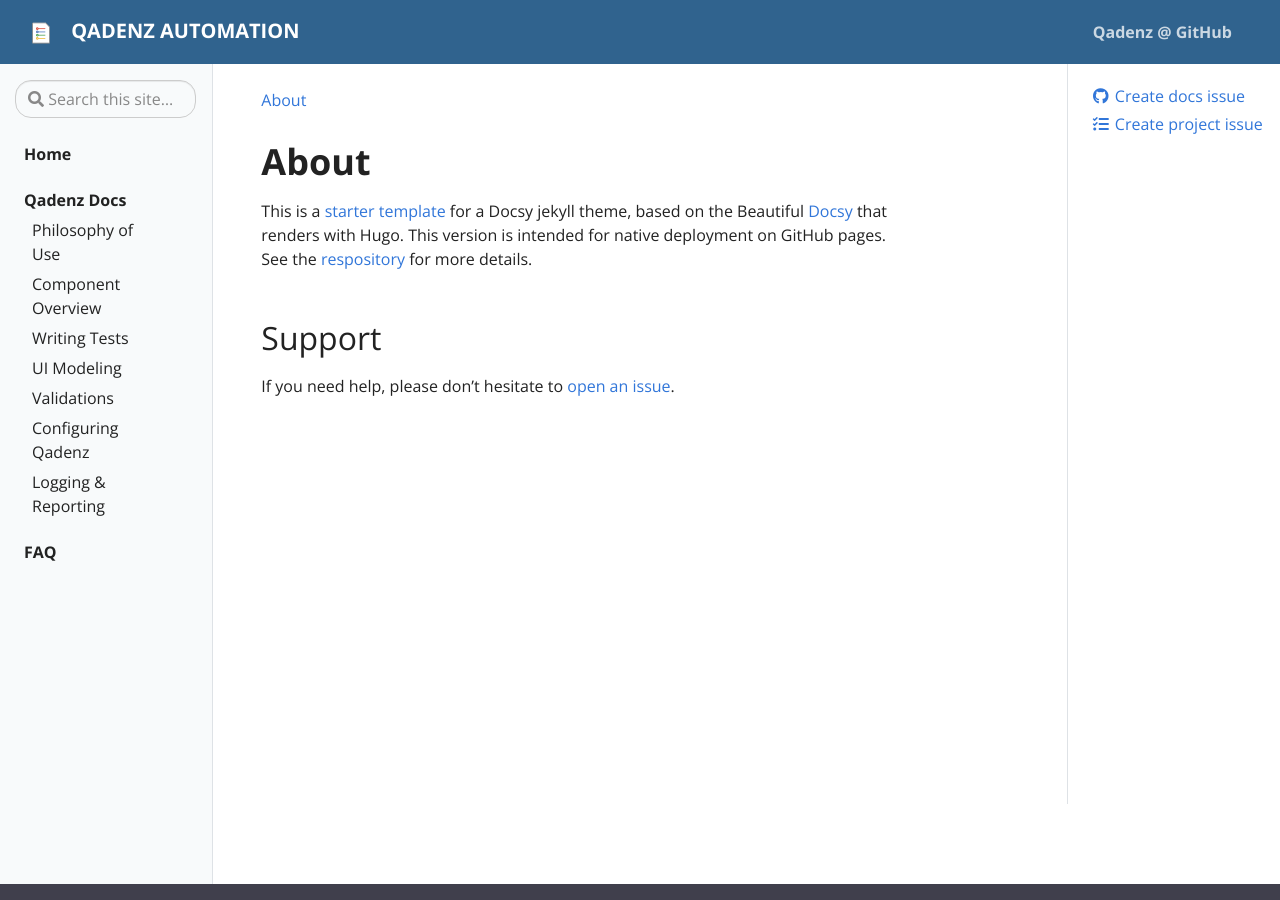
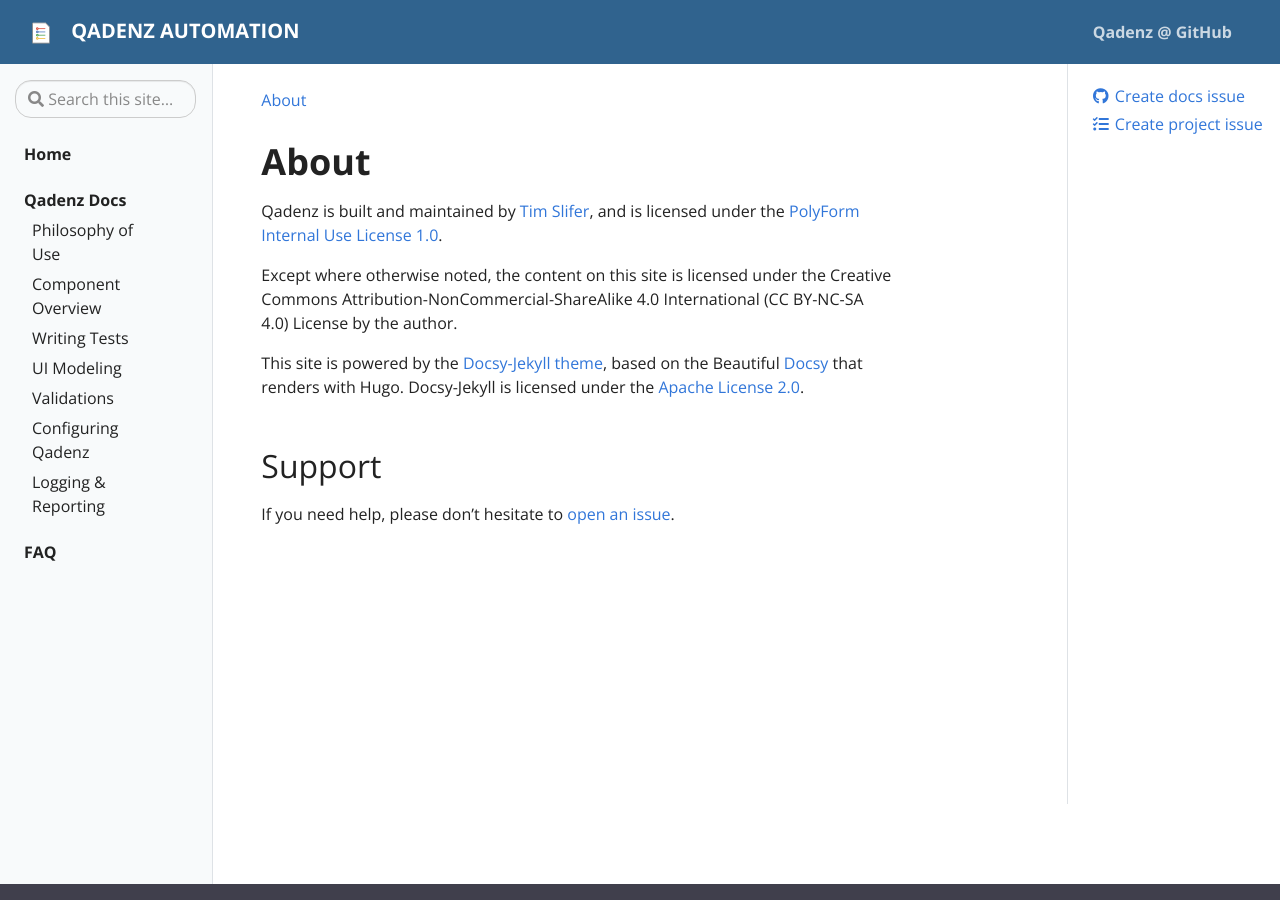
Before and after one commit to qadenz/qadenz.github.io, a Jekyll site: the page built from pages/about.md, in a window 1280 px wide and 900 px high. Built offline with Jekyll 4.4.1, drawn with Linux system fonts in a browser that asks for light colours.

Commit message:
Updated About page

```diff
--- a/pages/about.md
+++ b/pages/about.md
@@ -5,10 +5,12 @@ permalink: /about/
 
 # About
 
-This is a [starter template](https://vsoch.github.io/docsy-jekyll/) for a Docsy jekyll theme, based
-on the Beautiful [Docsy](https://github.com/google/docsy) that renders with Hugo. This version is intended for
-native deployment on GitHub pages. See the [respository]({{ site.repo }}) for more details.
+Qadenz is built and maintained by [Tim Slifer](http://slifer.dev), and is licensed under the [PolyForm Internal Use License 1.0](https://polyformproject.org/licenses/internal-use/1.0.0/).
+
+Except where otherwise noted, the content on this site is licensed under the Creative Commons Attribution-NonCommercial-ShareAlike 4.0 International (CC BY-NC-SA 4.0) License by the author.
+
+This site is powered by the [Docsy-Jekyll theme](https://vsoch.github.io/docsy-jekyll/), based on the Beautiful [Docsy](https://github.com/google/docsy) that renders with Hugo. Docsy-Jekyll is licensed under the [Apache License 2.0](https://github.com/vsoch/docsy-jekyll/blob/master/LICENSE).
 
 ## Support
 
-If you need help, please don't hesitate to [open an issue](https://www.github.com/{{ site.github_user }}/{{ site.github_repo }}).
+If you need help, please don't hesitate to [open an issue]({{ site.repo2 }}/issues/new?labels={% if page.editable %}{{ page.editable }}{% else %}question{% endif %}&title=Question:&body=Question on: {{ site.repo }}/tree/master/{{ page.path }}).
```
